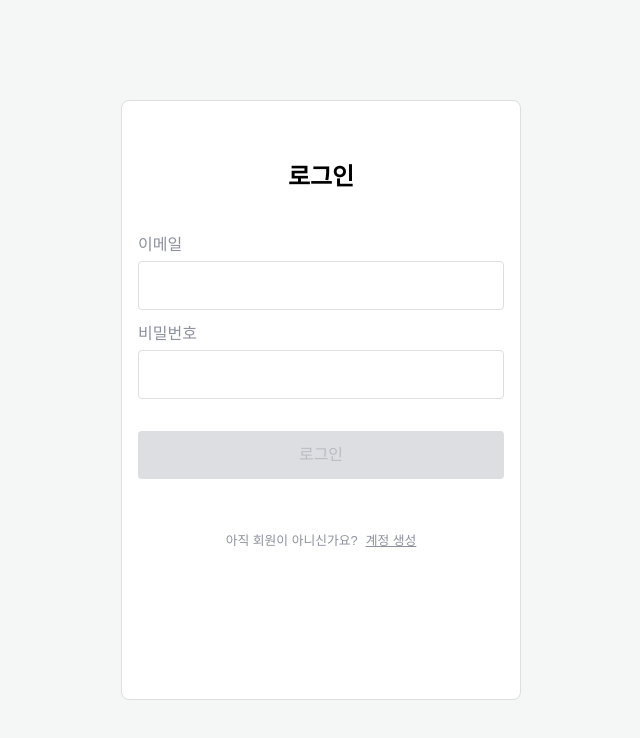
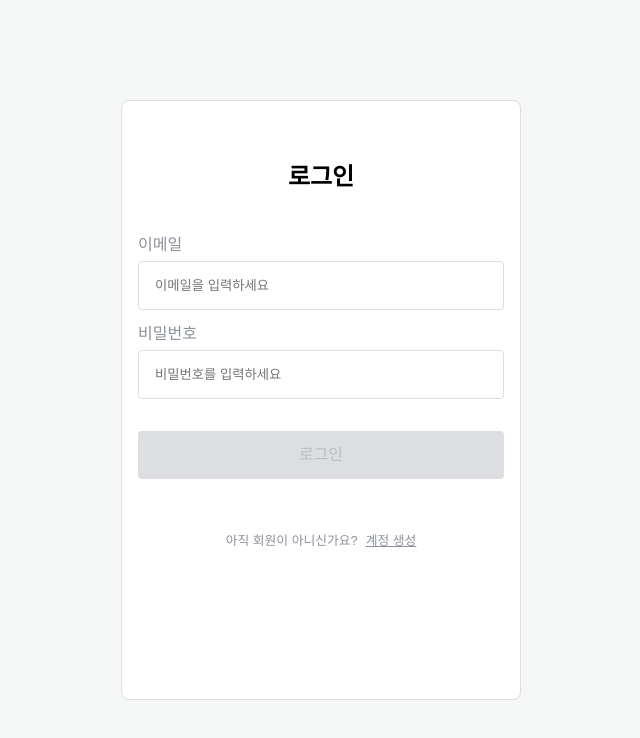
Before and after one commit to dobidugi/wanted-pre-onboarding-frontend, a React (Create React App) app: page /signin in a window 1280 px wide. Shown: the top 738 px of the page, without its empty margins (319-959 px from the left). Built offline with nearby package versions, Linux system fonts and the light colour scheme.

Commit message:
Design: 로그인 input placeholder 추가

```diff
--- a/src/pages/Signin/InputForm.tsx
+++ b/src/pages/Signin/InputForm.tsx
@@ -20,6 +20,7 @@ function InputForm() {
                     type: "text",
                     name: "email",
                     testId: "email-input",
+                    placeholder: "이메일을 입력하세요",
                     value: values.email,
                     onChange: onChange,
                 },
@@ -31,6 +32,7 @@ function InputForm() {
                     type: "password",
                     name: "password",
                     testId: "password-input",
+                    placeholder: "비밀번호를 입력하세요",
                     value: values.password,
                     onChange: onChange,
                 },
```
